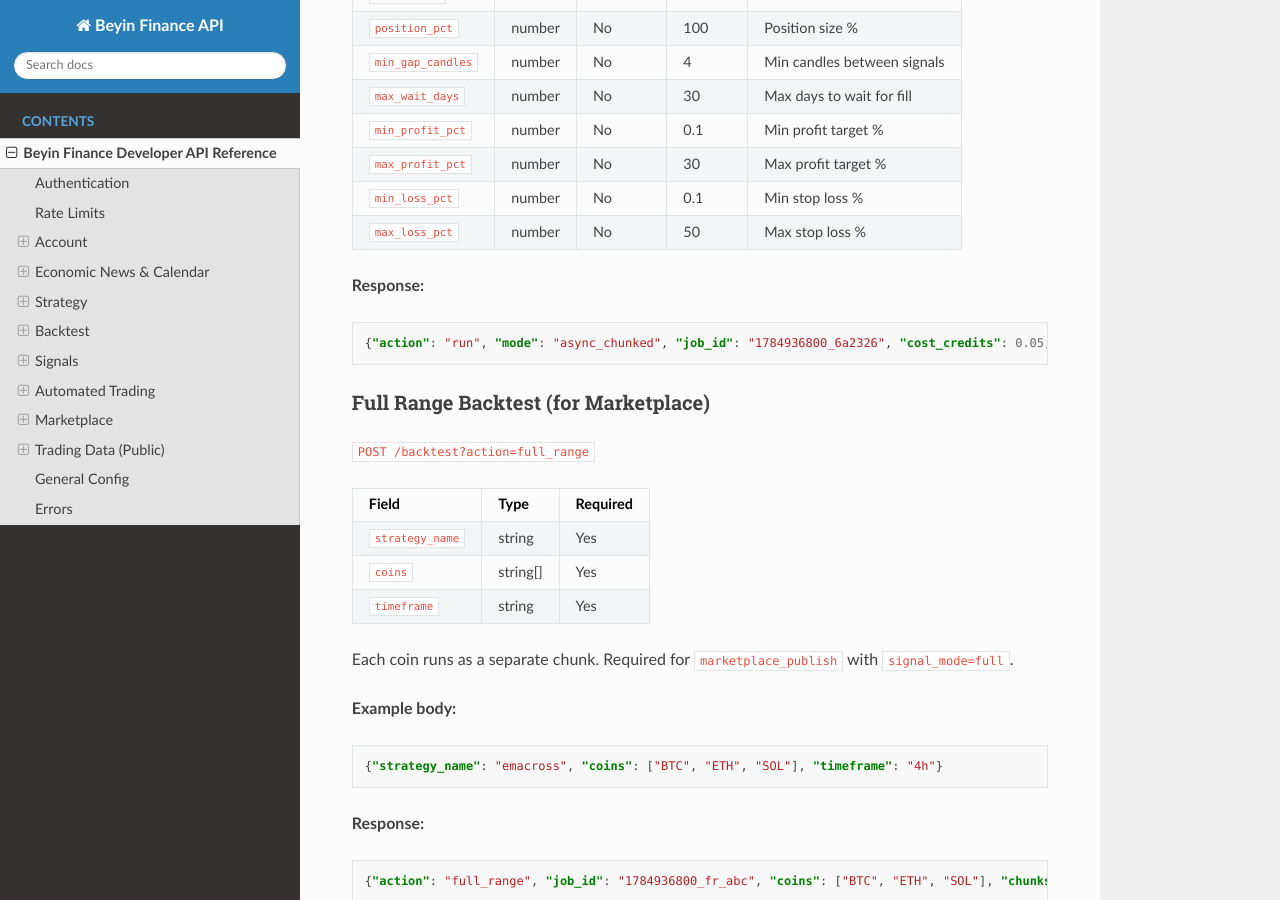
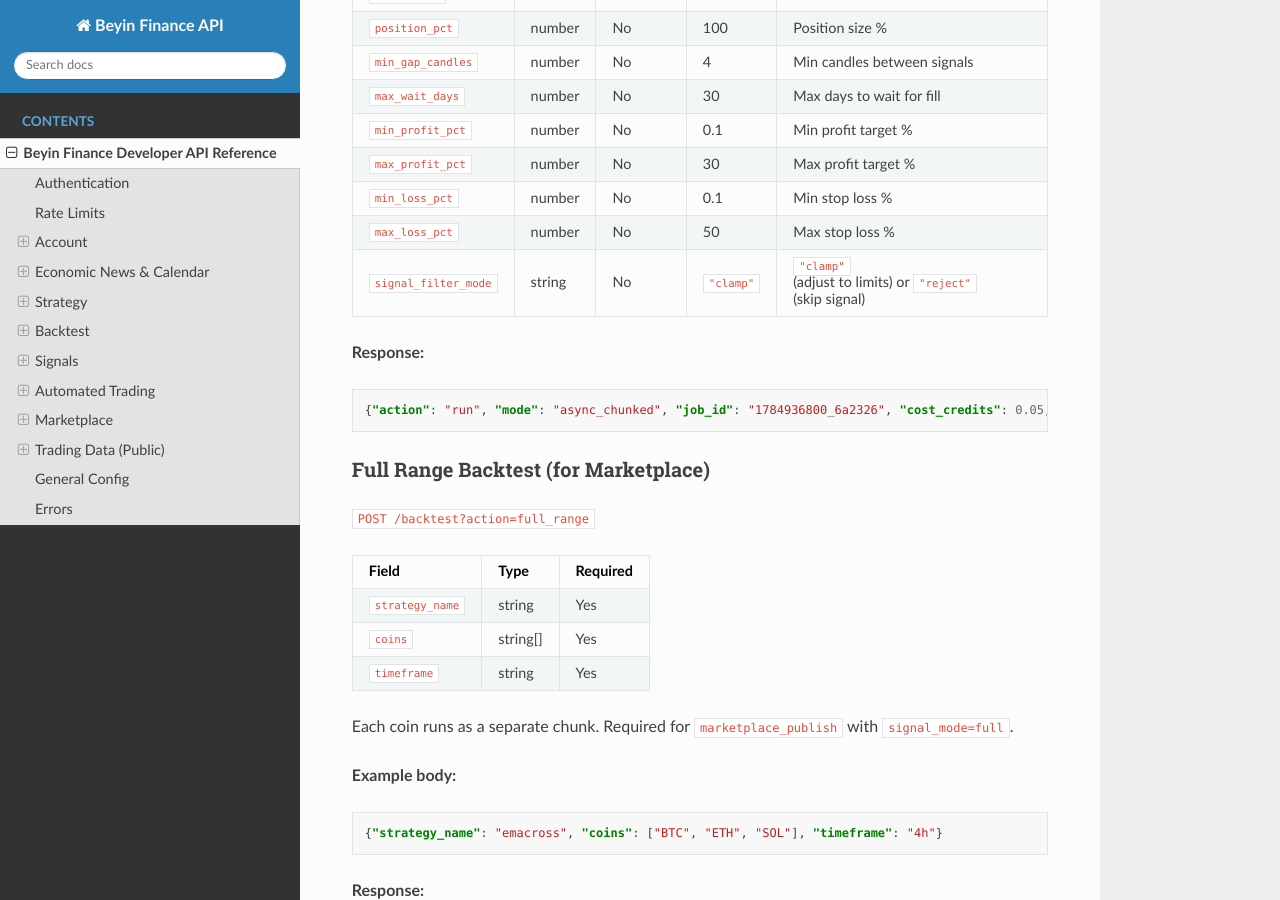
Before and after one commit to jnrbrain/Beyin-Finance, a Sphinx documentation site: the page built from docs/endpoints.md, in a window 1280 px wide and 900 px high, scrolled down 7834 px. Built offline with Sphinx 7.4.7 and the Read the Docs theme 3.1.0, drawn with Linux system fonts in a browser that asks for light colours.

Commit message:
docs: add signal_filter_mode, update backtest params

````diff
--- a/docs/endpoints.md
+++ b/docs/endpoints.md
@@ -340,6 +340,7 @@ Backtests run asynchronously with parallel workers. Flow: `run` → `status` (po
 | `max_profit_pct` | number | No | 30 | Max profit target % |
 | `min_loss_pct` | number | No | 0.1 | Min stop loss % |
 | `max_loss_pct` | number | No | 50 | Max stop loss % |
+| `signal_filter_mode` | string | No | `"clamp"` | `"clamp"` (adjust to limits) or `"reject"` (skip signal) |
 
 **Response:**
 ```json
````
